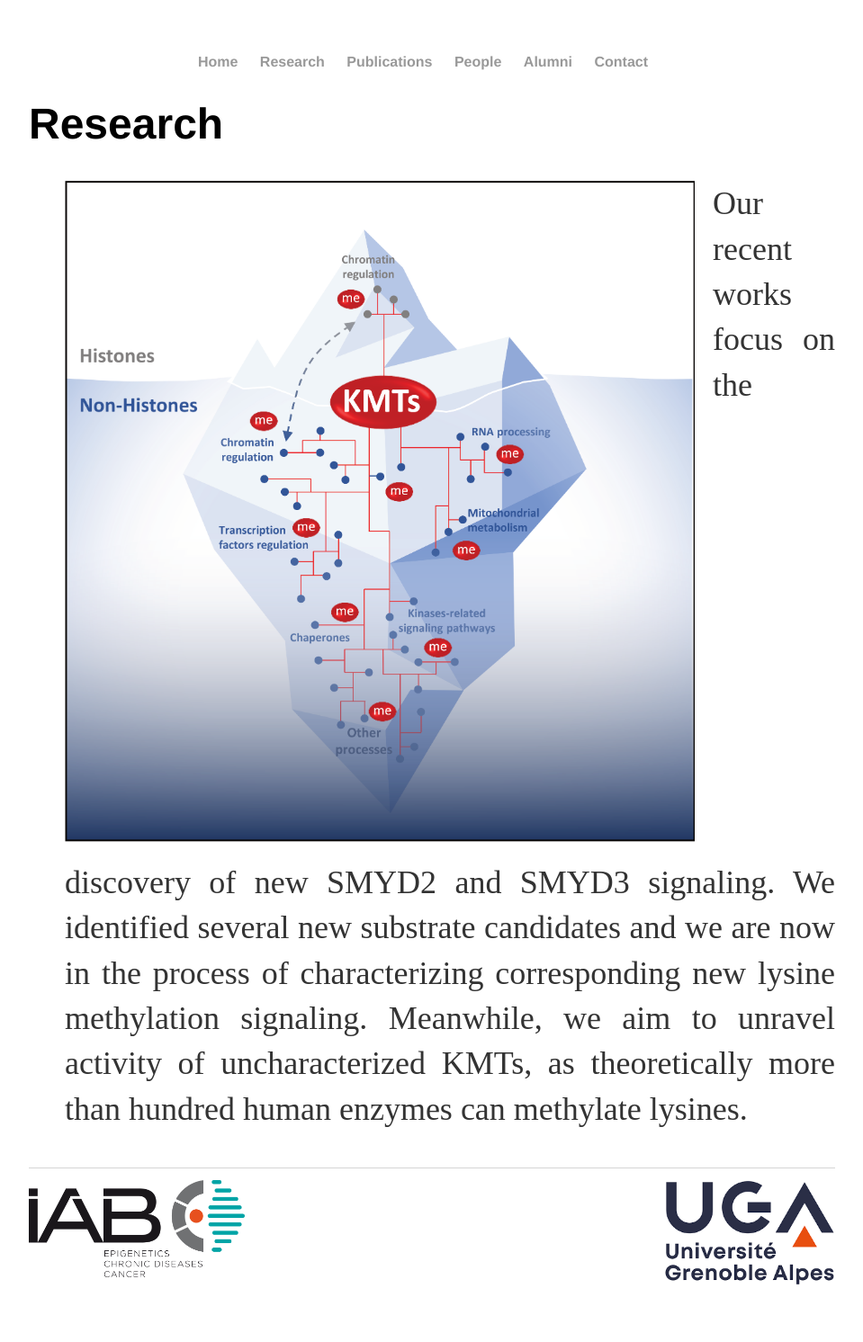
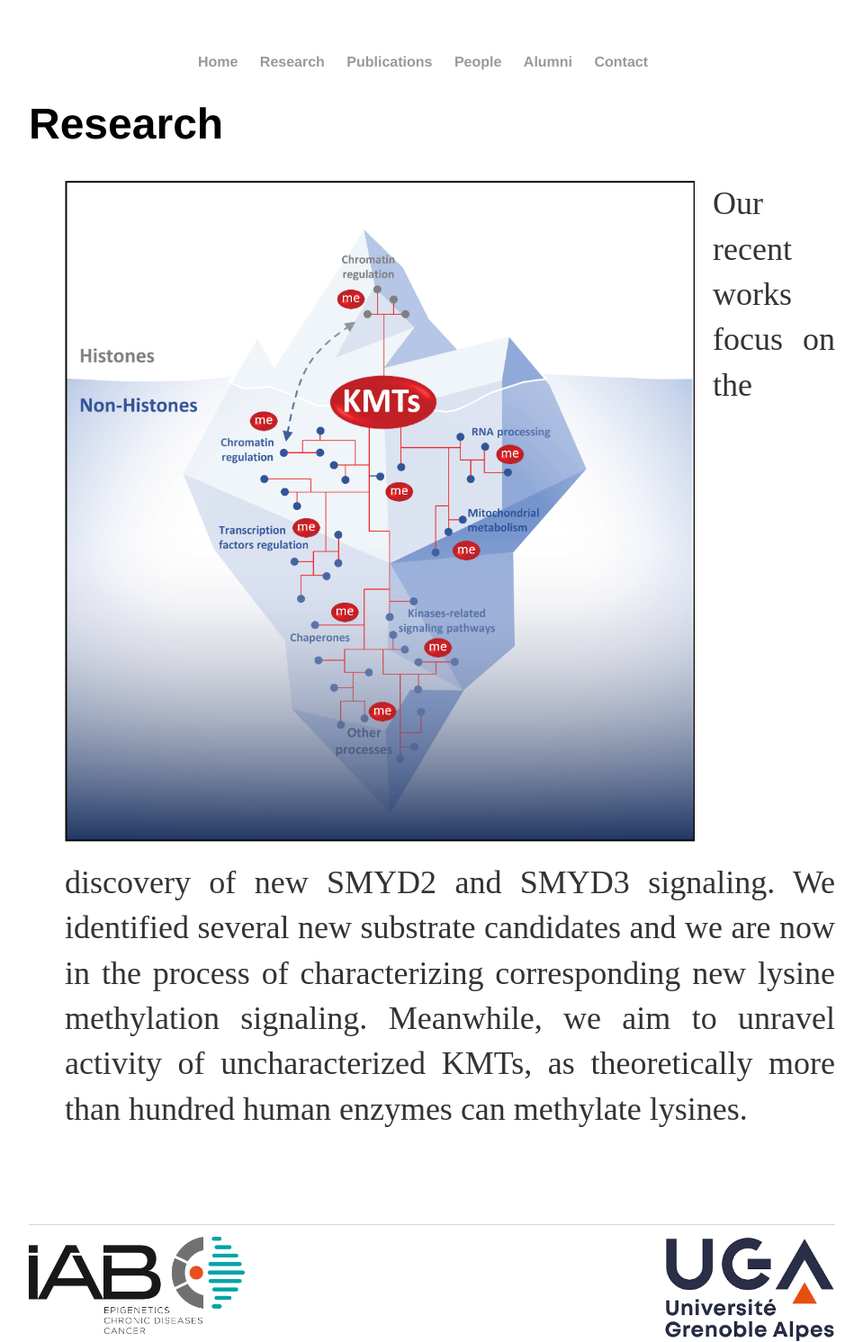
Before and after one commit to Reynoird-Lab/Reynoird-lab.github.io, a Jekyll site: the page built from Research/index.html, in a window 1280 px wide. Shown: the whole page at 90% size, without its empty margins (160-1119 px from the left). Built offline with Jekyll 4.4.1, drawn with Linux system fonts in a browser that asks for light colours; Markdown is read by kramdown in place of the engine named in the settings; before the commit the page ends 1429 px from its top, so only the background shows below that.

Commit message:
Update index.html

```diff
--- a/Research/index.html
+++ b/Research/index.html
@@ -5,5 +5,5 @@
 	<h1>{{ page.title }}</h1>
 	<ul class="posts">
 
-<img src="https://reynoird-lab.github.io/Images/Lukinovic V graphical abstract CMYK_revision.png" title="Lysine Methylation Signaling" align="left" width="700" style="margin: 0px 20px 20px 0px;" /> <p align="justify"> Our recent works focus on the discovery of new SMYD2 and SMYD3 signaling. We identified several new substrate candidates and we are now in the process of characterizing corresponding new lysine methylation signaling. Meanwhile, we aim to unravel activity of uncharacterized KMTs, as theoretically more than hundred human enzymes can methylate lysines. <br>
+<img src="https://reynoird-lab.github.io/Images/Lukinovic V graphical abstract CMYK_revision.png" title="Lysine Methylation Signaling" align="left" width="700" style="margin: 0px 20px 20px 0px;" /> <p align="justify"> Our recent works focus on the discovery of new SMYD2 and SMYD3 signaling. We identified several new substrate candidates and we are now in the process of characterizing corresponding new lysine methylation signaling. Meanwhile, we aim to unravel activity of uncharacterized KMTs, as theoretically more than hundred human enzymes can methylate lysines.</p><br>
 </p>
```
